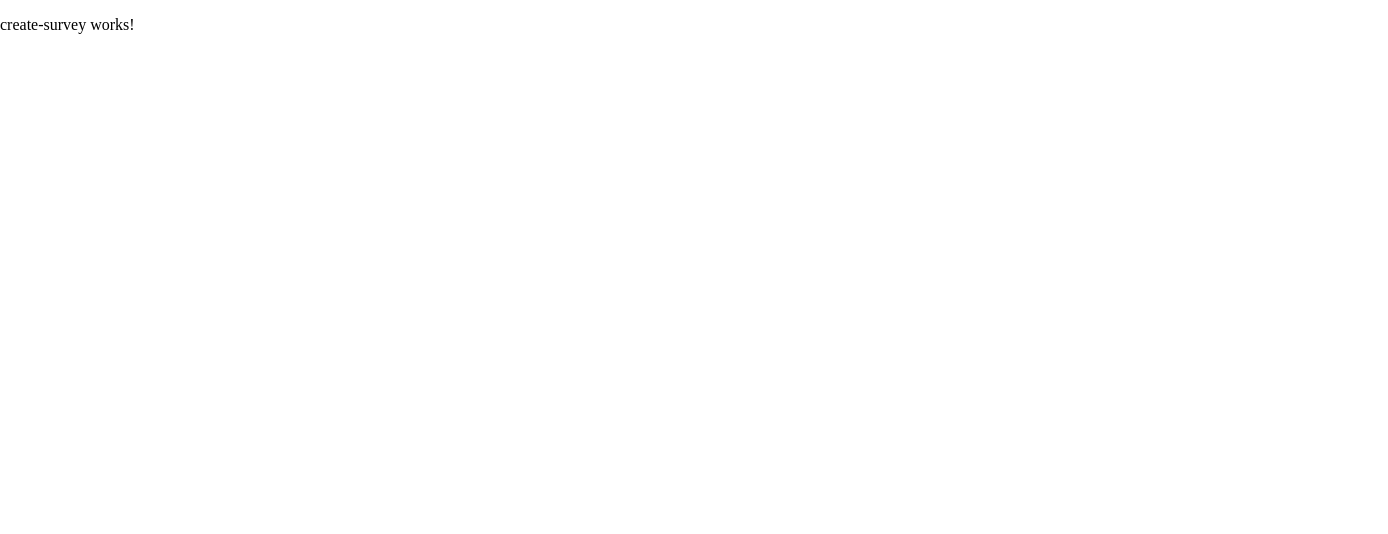
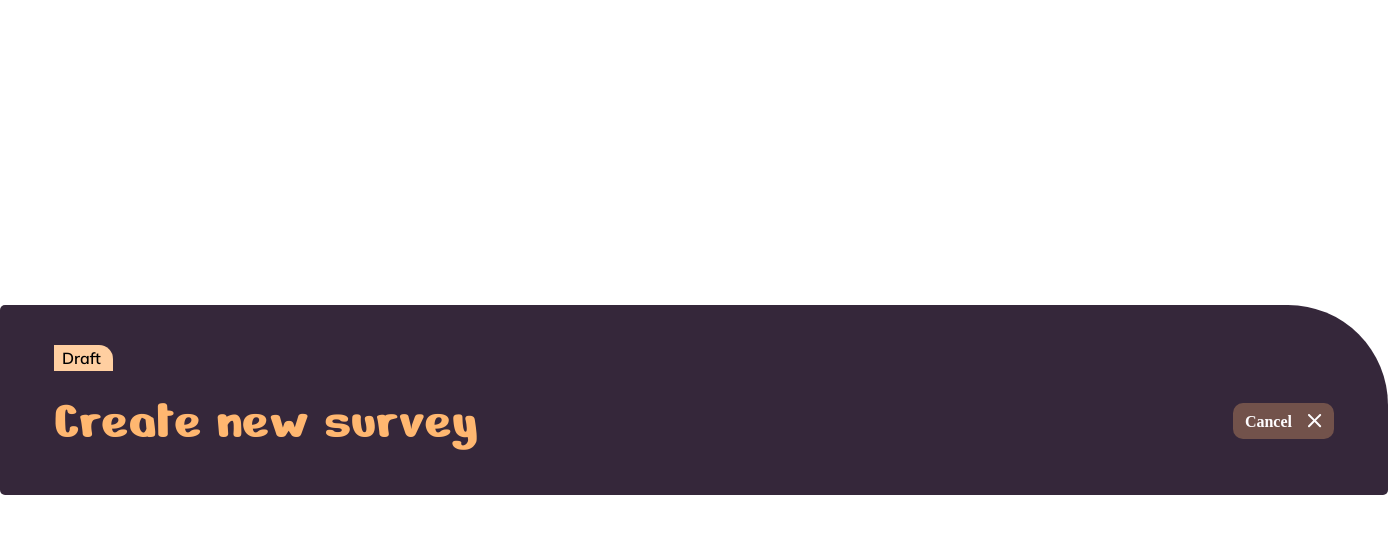
Before and after one commit to XbatzoX/poll-app, an Angular app: page /draft in a window 1280 px wide. Shown: the top 534 px of the page, 1388 px wide, since content can reach past the window. Built offline with nearby package versions, Linux system fonts and the light colour scheme; a web font is replaced by a local one.

Commit message:
worked on create survey component

```diff
--- a/src/app/shared/components/create-survey/create-survey.html
+++ b/src/app/shared/components/create-survey/create-survey.html
@@ -1 +1,16 @@
-<p>create-survey works!</p>
+<article class="newSurveyContainer">
+    <div class="newSurveyContent">
+        <header class="newSurveyHeader">
+            <div class="newSurveyHeader__draftBox">
+                <span class="newSurveyHeader__draftText">Draft</span>
+            </div>
+            <div class="newSurveyCaption">
+                <span class="newSurveyCaption__text">Create new survey</span>
+                <button class="btn btn--secondary">
+                    <span class="newSurveyCaption__btnText">Cancel</span>
+                    <img src="assets/icons/close_icon.svg" alt="a cross icon for cancel indication">
+                </button>
+            </div>
+        </header>
+    </div>
+</article>
--- a/src/app/shared/components/create-survey/create-survey.scss
+++ b/src/app/shared/components/create-survey/create-survey.scss
@@ -0,0 +1,64 @@
+@use 'abstracts/variables' as var;
+@use 'abstracts/mixin' as mx;
+@use 'sass:map';
+
+.newSurveyContainer{
+    min-height: 100vh;
+    min-width: 1000px;
+    @include mx.flex-center();
+}
+
+.newSurveyContent{
+    max-width: 1440px;
+    margin: 0 auto;
+    width: 100%;
+    background-color: map.get(var.$colors, dashboard-bg);
+    padding: 40px 54px;
+    border-top-left-radius: map.get(var.$normSizes, ss);
+    border-top-right-radius: map.get(var.$normSizes, ultra);
+    border-bottom-left-radius: map.get(var.$normSizes, ss);
+    border-bottom-right-radius: map.get(var.$normSizes, ss);
+}
+
+.newSurveyHeader{
+    width: 100%;
+    @include mx.flex-start();
+    gap: map.get(var.$sizes, m);
+
+    &__draftBox{
+        @include mx.flex-center(row);
+        background-color: map.get(var.$colors, button-bg-survey);
+        padding-top: 3px;
+        padding-right: 12px;
+        padding-bottom: 3px;
+        padding-left: 8px;
+        border-top-right-radius: 14px;
+    }
+
+    &__draftText{
+        font-family: 'MyMulish';
+        font-weight: 600;
+        font-size: map.get(var.$sizes, m);
+    }
+}
+
+.newSurveyCaption{
+    width: 100%;
+    display: flex;
+    justify-content: space-between;
+    align-items: center;
+
+    &__text{
+        font-family: 'MyNerkoOne';
+        font-weight: 400;
+        font-size: map.get(var.$sizes, sUltra);
+        color: map.get(var.$colors, font-orange);
+    }
+
+    &__btnText{
+        padding-top: 2px;
+        font-size: map.get(var.$sizes, m);
+        font-weight: 700;
+        color: map.get(var.$colors, btn-white);
+    }
+}
--- a/src/styles/abstracts/_variables.scss
+++ b/src/styles/abstracts/_variables.scss
@@ -1,7 +1,9 @@
 $colors:(
     dashboard-bg: #35273a,
+    survey-bg: #43334a,
     font-orange: #FFB770,
-    button-bg-survey: #FFCFA1
+    button-bg-survey: #FFCFA1,
+    btn-white: #FEFDFF
 );
 
 $sizes:(
@@ -14,11 +16,13 @@ $sizes:(
     l: 24px,
     xl: 32px,
     xxl: 48px,
+    sUltra:56px,
     ultra: 64px,
     xUltra: 72px
 );
 
 $normSizes:(
+    ss:5px,
     s: 10px,
     m: 15px,
     l: 20px,
--- a/src/styles/components/_buttons.scss
+++ b/src/styles/components/_buttons.scss
@@ -27,11 +27,8 @@
 
         &__iconCheck{
             opacity: 0;
-            // transform: translateX(-10px);
-            // transition: opacity 0.3s ease, transform 0.3s ease;
             position: absolute;
             right: map.get(var.$sizes, m);
-        }
         }
 
         &:hover{
@@ -55,3 +52,18 @@
             }
         }
     }
+
+    &--secondary{
+        @include mx.flex-center(row);
+        gap: map.get(var.$sizes, m);
+        padding: map.get(var.$sizes, s) map.get(var.$sizes, xs);
+        background-color: rgba(255, 183, 112, 0.3);
+        border: unset;
+        border-radius: map.get(var.$normSizes, s);
+
+        &:hover{
+            cursor: pointer;
+            background-color: rgba(255, 183, 112, 0.6);
+        }
+    }
+}
```
Also changed, not shown: public/assets/icons/close_icon.svg (added). Lines whose indentation alone changed are shown as unchanged.
